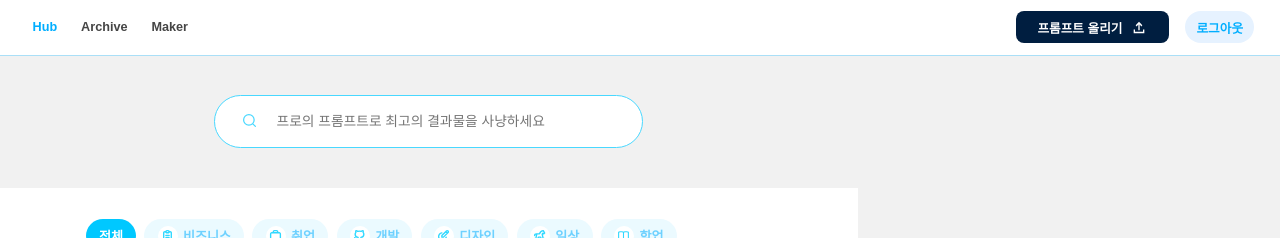
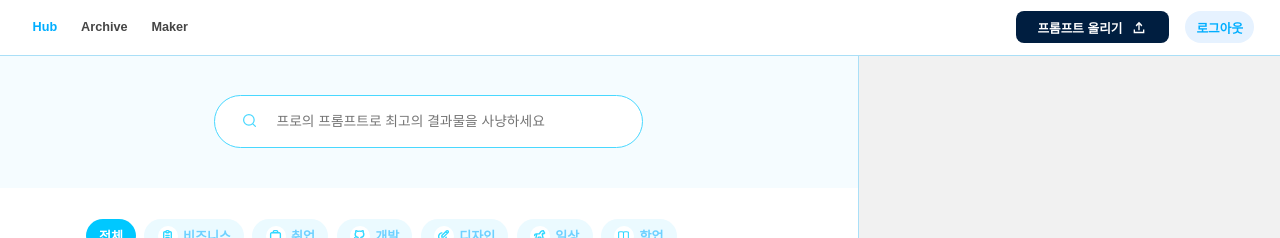
Before and after one commit to PromptStudio-Dev/PromptStudio_FE, a React (Vite) app: page / in a window 1280 px wide. Shown: the top 238 px of the page. Built offline with nearby package versions, Linux system fonts and the light colour scheme; no server answers.

Commit message:
Design : refactor

```diff
--- a/src/pages/HubPage/HubPage.jsx
+++ b/src/pages/HubPage/HubPage.jsx
@@ -360,11 +360,12 @@ const SearchSection = styled.section`
   width: 100%;
   min-height: 16.6vh;
   flex-shrink: 0;
-  background-color: #f1f1f1;
+  background-color: #F5FCFF;
 `;
 
 const RightSection = styled.section`
   width: 33vw;
   height: 100vh;
+  border-left: 1px solid #AADFF7;
   background: #f1f1f1;
 `;
```
